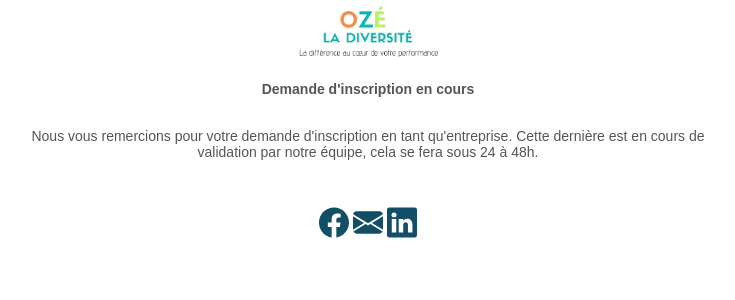
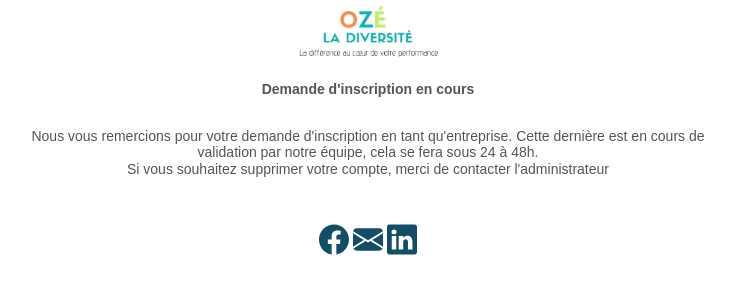
Before and after one commit to ClaireV38/lyon-php-2009-p3--ozeoo, a Symfony app: template templates/company/newCompanyEmail.html.twig in a window 1280 px wide. Shown: the top 300 px of the page, without its empty margins (272-1007 px from the left). Run offline with Twig, Linux system fonts and the light colour scheme; the template is opened without the code that fills it, so the values that code supplies are empty; some libraries are stand-ins or nearby versions.

Commit message:
#84 modify company and applicatn email to contact admin to delete account

```diff
--- a/templates/applicant/newApplicantEmail.html.twig
+++ b/templates/applicant/newApplicantEmail.html.twig
@@ -5,6 +5,7 @@
     {% block mailContent%}
         Nous vous remercions pour votre demande d'inscription en tant que candidat.
 
-        En attendant, merci de confirmer votre adresse email en cliquant sur le lien ci-dessous qui expirera dans {{ expiresAt|date('g') }} heure(s) : <br><br><br>
+        En attendant, merci de confirmer votre adresse email en cliquant sur le lien ci-dessous qui expirera dans {{ expiresAt|date('g') }} heure(s) : <br><br>
+        Si vous souhaitez supprimer votre compte, merci de contacter l'administrateur<br><br>
         <a href="{{ signedUrl|raw }}" id="confirmationEmail">Confirmer l'adresse email</a>.
     {% endblock%}
--- a/templates/company/newCompanyEmail.html.twig
+++ b/templates/company/newCompanyEmail.html.twig
@@ -4,5 +4,6 @@
     {% endblock %}
     {% block mailContent%}
         Nous vous remercions pour votre demande d'inscription en tant qu'entreprise.
-        Cette dernière est en cours de validation par notre équipe, cela se fera sous 24 à 48h.
+        Cette dernière est en cours de validation par notre équipe, cela se fera sous 24 à 48h.<br>
+        Si vous souhaitez supprimer votre compte, merci de contacter l'administrateur
     {% endblock%}
```
